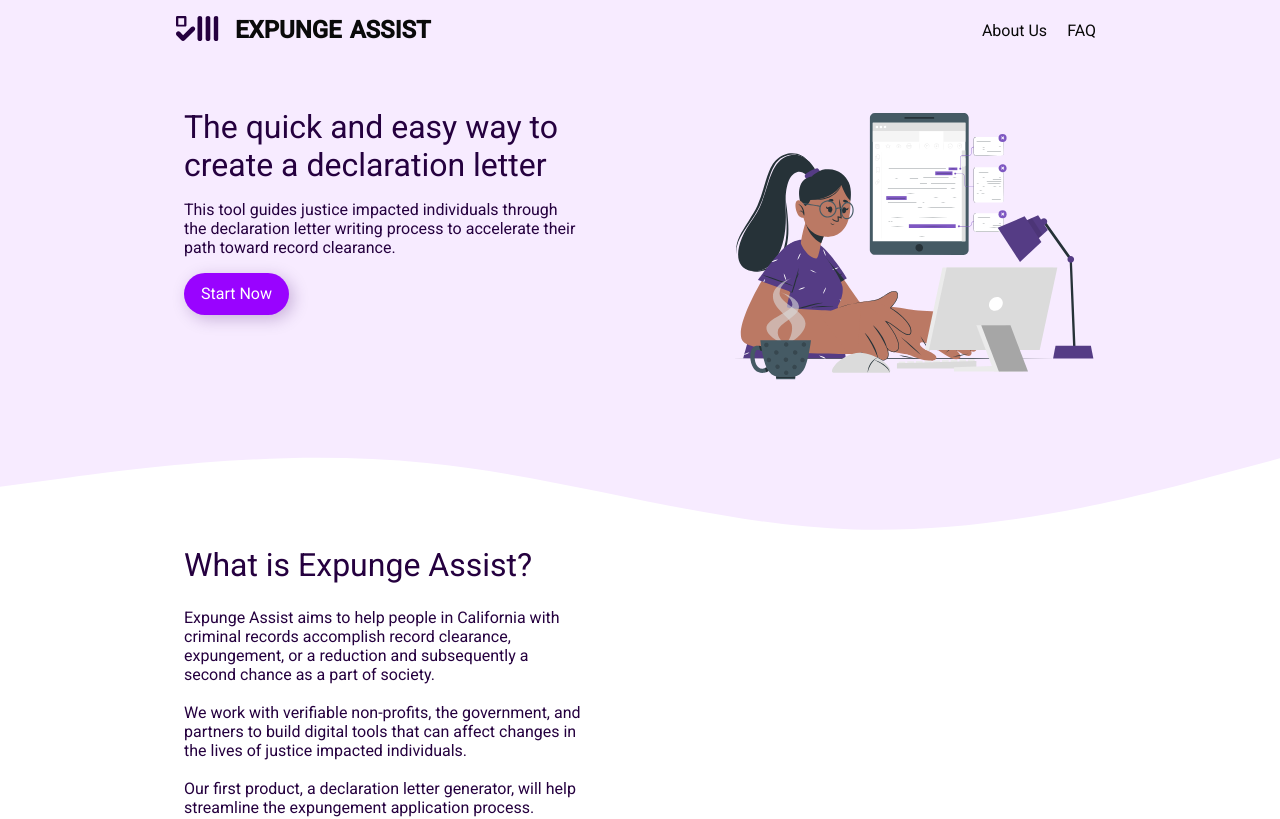
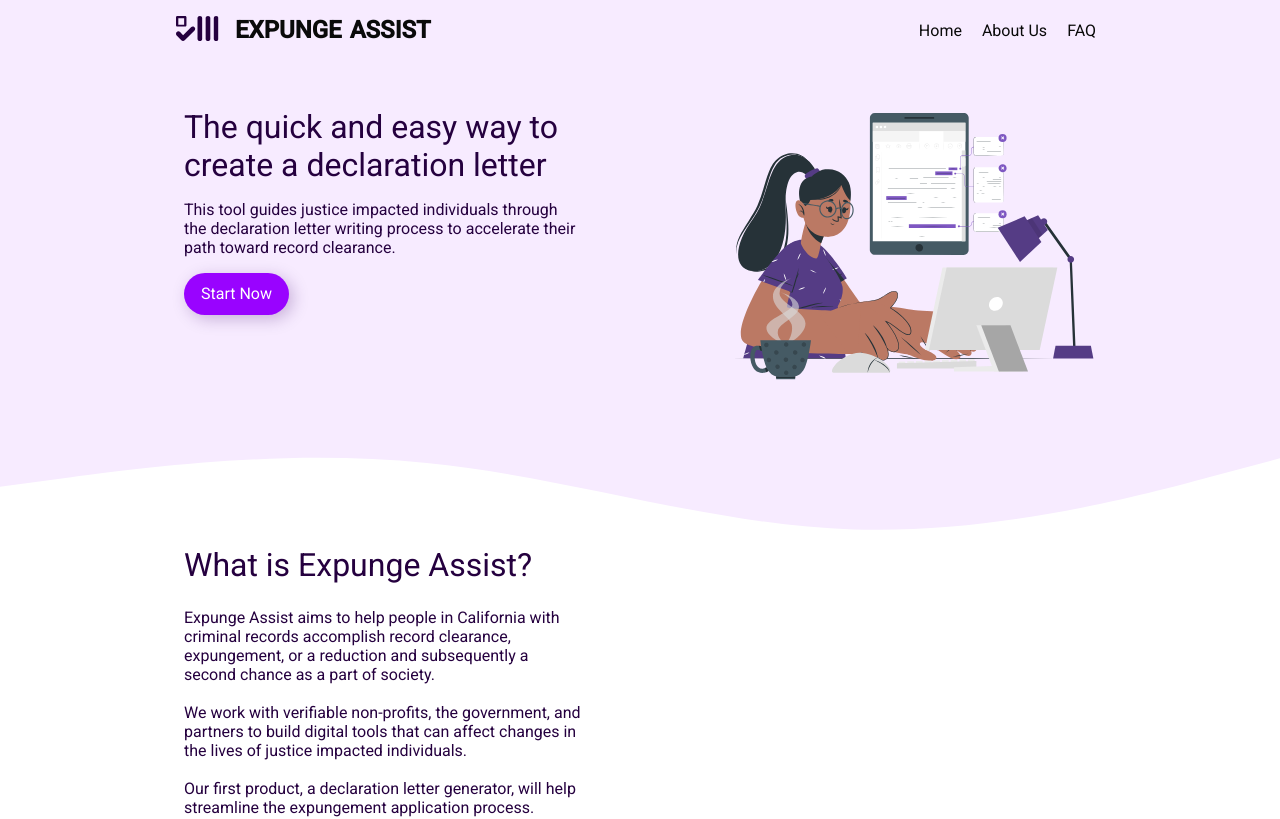
Before and after one commit to hackforla/expunge-assist, a React (Create React App) app in the folder products/statement-generator/: page / in a window 1280 px wide. Shown: the top 819 px of the page. Built offline with nearby package versions, Linux system fonts and the light colour scheme.

Commit message:
add Home to AppHeader

```diff
--- a/products/statement-generator/src/components-layout/AppHeader.tsx
+++ b/products/statement-generator/src/components-layout/AppHeader.tsx
@@ -89,6 +89,7 @@ const AppHeader = () => {
         <Logo />
 
         <div className={classes.rightContainer}>
+          <HeaderLink to={AppUrl.Landing}>Home</HeaderLink>
           <HeaderLink to={AppUrl.AboutUs}>About Us</HeaderLink>
           <HeaderLink to={AppUrl.FAQ}>FAQ</HeaderLink>
         </div>
```
